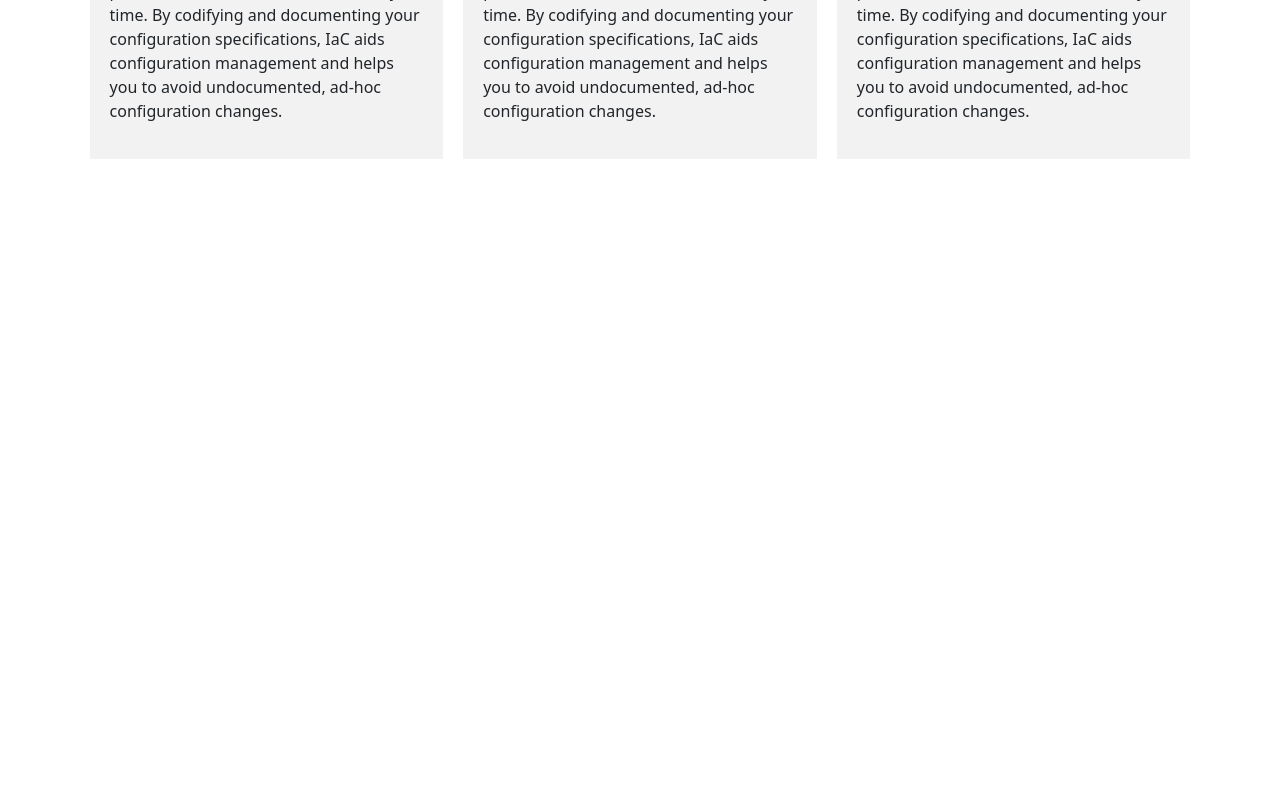
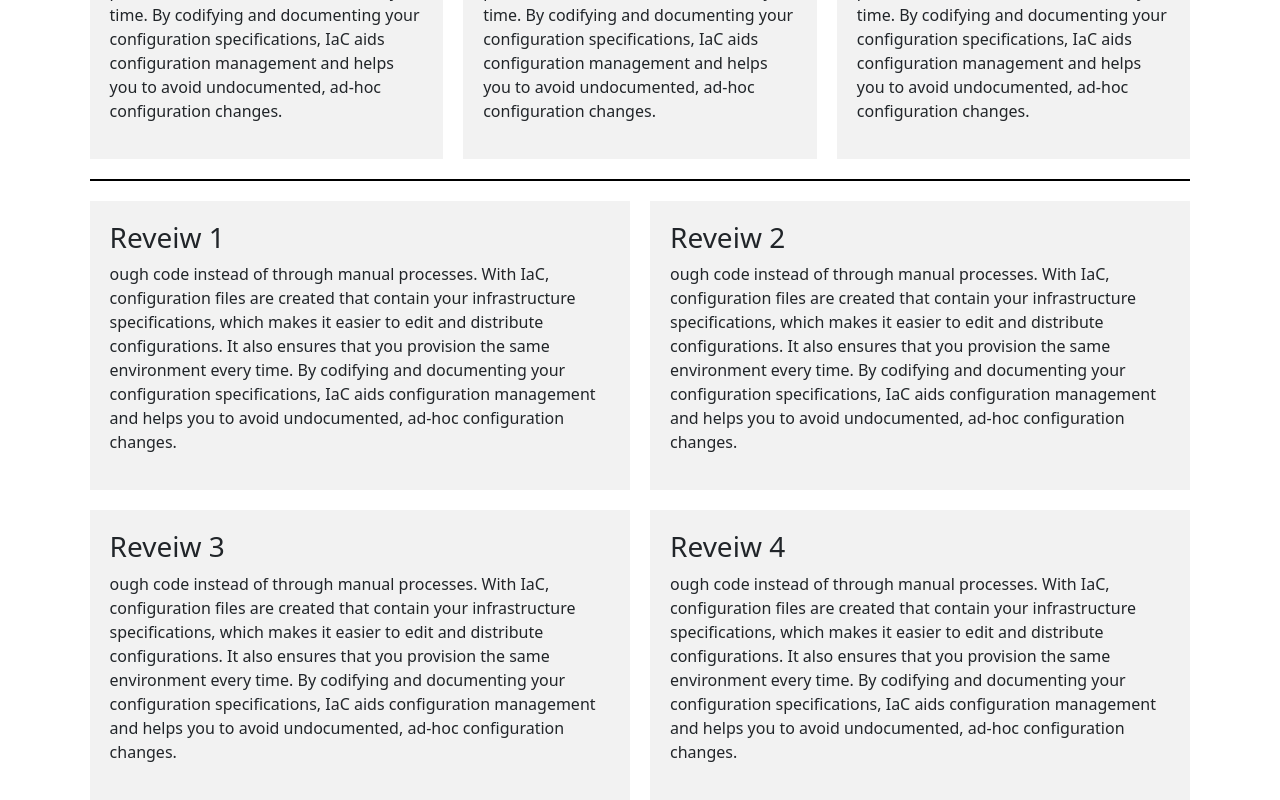
Before and after one commit to razashahid107/use_case_page, a React (Create React App) app: page / in a window 1280 px wide. Shown: the part 676-1476 px from the top of the page. Before the commit the page ends 835 px from the top, so only its background shows below. Built offline with nearby package versions, Linux system fonts and the light colour scheme.

Commit message:
added review contianers

```diff
--- a/src/page/usecase.css
+++ b/src/page/usecase.css
@@ -48,3 +48,18 @@
     background-color: #f2f2f2;
     padding: 20px;
 }
+
+.section-divider {
+    height: 2px;
+    background-color: #000;
+    margin: 20px 0;
+  }
+  .customer-reviews-container {
+    display: grid;
+    grid-template-columns: repeat(2, 1fr);
+    grid-gap: 20px;
+  }
+  .review-item {
+    background-color: #f2f2f2;
+    padding: 20px;
+  }
--- a/src/page/usecase.js
+++ b/src/page/usecase.js
@@ -57,7 +57,7 @@ const UseCase = () => {
       </div>
 
       {/* grids listing possible services */}
-      <br/>
+      <br />
       <div className="services-container">
         <div className="service-item">
           <h3>SAP ERP Solutions & Business Consulting</h3>
@@ -80,6 +80,34 @@ const UseCase = () => {
 
       </div>
 
+      <div className="section-divider"></div>
+
+      <div className='customer-reviews-container'>
+        <div className='review-item'>
+          <h3>Reveiw 1</h3>
+          <p>ough code instead of through manual processes.
+            With IaC, configuration files are created that contain your infrastructure specifications, which makes it easier to edit and distribute configurations. It also ensures that you provision the same environment every time. By codifying and documenting your configuration specifications, IaC aids configuration management and helps you to avoid undocumented, ad-hoc configuration changes.
+          </p>
+        </div>
+        <div className='review-item'>
+          <h3>Reveiw 2</h3>
+          <p>ough code instead of through manual processes.
+            With IaC, configuration files are created that contain your infrastructure specifications, which makes it easier to edit and distribute configurations. It also ensures that you provision the same environment every time. By codifying and documenting your configuration specifications, IaC aids configuration management and helps you to avoid undocumented, ad-hoc configuration changes.
+          </p>
+        </div>
+        <div className='review-item'>
+          <h3>Reveiw 3</h3>
+          <p>ough code instead of through manual processes.
+            With IaC, configuration files are created that contain your infrastructure specifications, which makes it easier to edit and distribute configurations. It also ensures that you provision the same environment every time. By codifying and documenting your configuration specifications, IaC aids configuration management and helps you to avoid undocumented, ad-hoc configuration changes.
+          </p>
+        </div>
+        <div className='review-item'>
+          <h3>Reveiw 4</h3>
+          <p>ough code instead of through manual processes.
+            With IaC, configuration files are created that contain your infrastructure specifications, which makes it easier to edit and distribute configurations. It also ensures that you provision the same environment every time. By codifying and documenting your configuration specifications, IaC aids configuration management and helps you to avoid undocumented, ad-hoc configuration changes.
+          </p>
+        </div>
+      </div>
     </div>
 
   );
```
